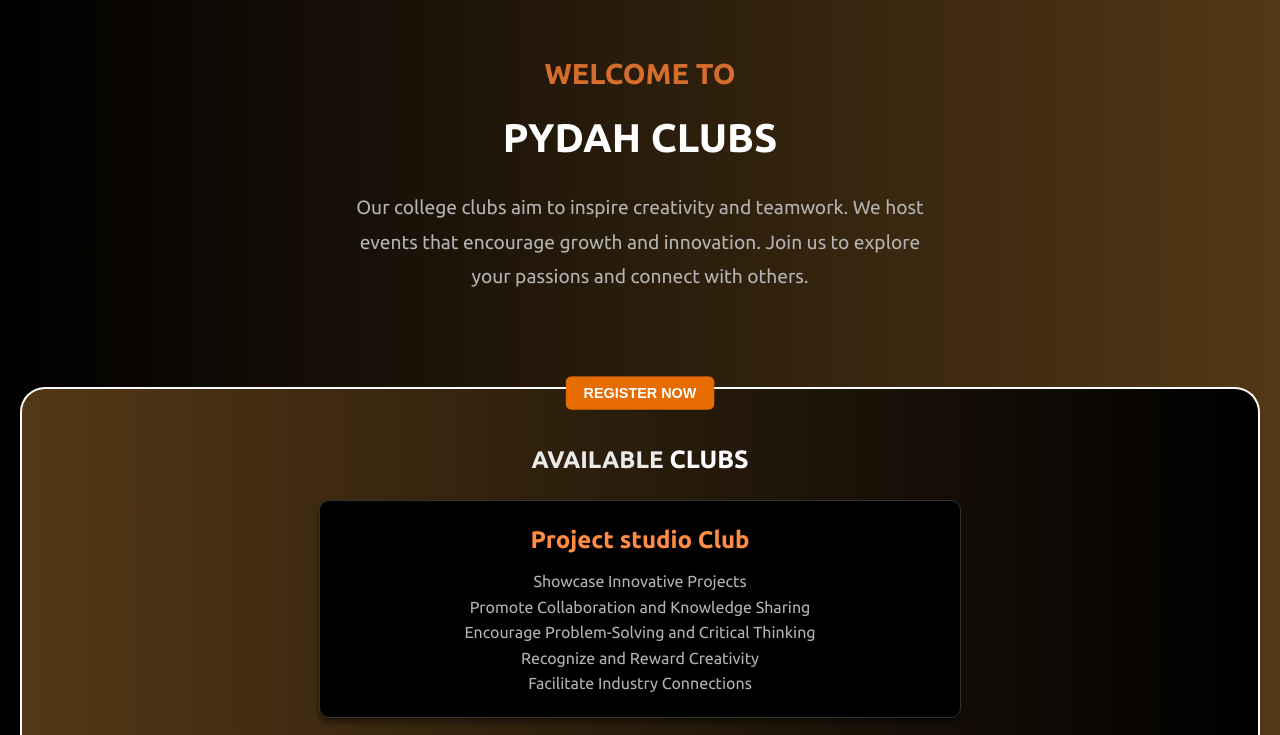
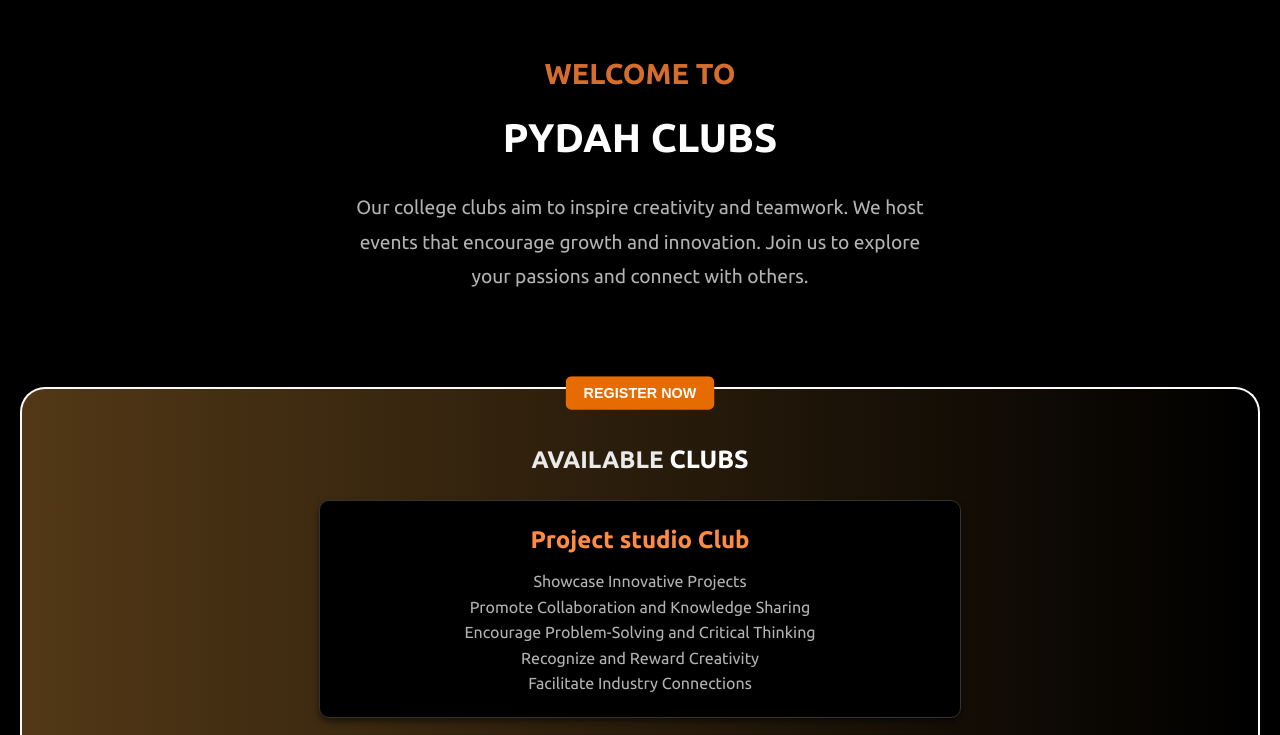
Before and after one commit to siddu-k/PYDAHCLUBS-PAGE, a plain HTML site: page index.html in a window 1280 px wide. Shown: the top 735 px of the page. Drawn offline with nearby package versions, Linux system fonts and the light colour scheme.

Commit message:
Update styles.css

```diff
--- a/styles.css
+++ b/styles.css
@@ -57,7 +57,7 @@ body {
     text-align: center;
     padding: 50px 20px;
 
-    background: linear-gradient(to right, #000000, #523816); /* Subtle gradient for depth */
+    background: linear-gradient(to right, #000000, #000000); /* Subtle gradient for depth */
     color: #eaeaea;
     min-height: 100vh;
 }
```
